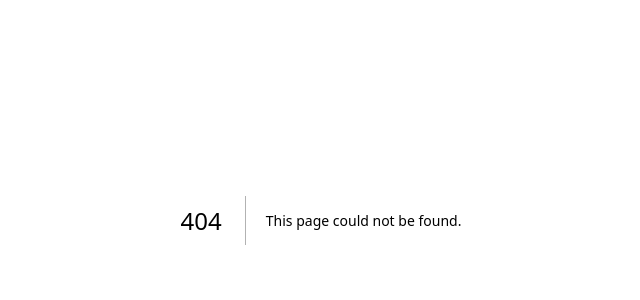
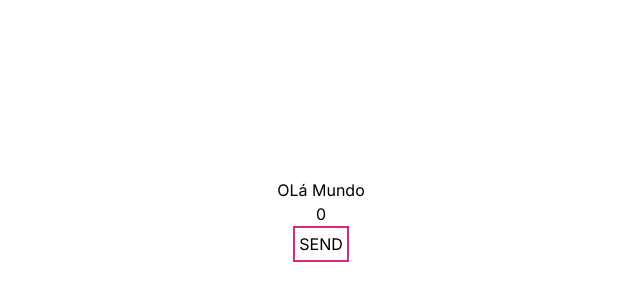
Before and after one commit to davifeitosa0/poc-nextjs, a Next.js app in the folder poc_next/: page /teste in a window 1280 px wide. Before the commit this address had no page. Shown: the part 180-480 px from the top of the page, without its empty margins (319-959 px from the left). Built offline with nearby package versions, Linux system fonts and the light colour scheme.

Commit message:
FEAT - Adicionando exemplo sobre use client e server

```diff
--- /dev/null
+++ b/poc_next/src/app/teste/page.tsx
@@ -0,0 +1,10 @@
+import ExemploContador from '@/components/exemploContador';
+
+export default function KaorasdasdasiNePage() {
+  return (
+    <div className="flex flex-col h-screen items-center justify-center">
+      <h1> OLá Mundo</h1>
+      <ExemploContador />
+    </div>
+  );
+}
--- /dev/null
+++ b/poc_next/src/components/exemploContador.tsx
@@ -0,0 +1,18 @@
+'use client'
+
+import { useState } from "react";
+
+export default function ExemploContador() {
+    const [count, setCount] = useState(0);
+    return (
+    <>
+    <h1>{count}</h1>
+      <button
+        className="border-2 p-1 border-pink-600  "
+        onClick={() => setCount(count + 1)}
+        >
+        SEND
+      </button>
+          </>
+  );
+}
--- a/poc_next/src/components/sideBarButton.tsx
+++ b/poc_next/src/components/sideBarButton.tsx
@@ -10,10 +10,10 @@ export default function SideBarButton({
   placementText = "right",
 }: SideBarButtonProps) {
   return (
-    <div className="h-[50px] w-[50px] text-[#fefefe] p-1 flex items-center justify-center rounded-md hover:bg-[#09536b] hover:border hover:border-[#22485b] cursor-pointer">
-      <Tooltip title={tooltip} placement={placementText}>
+    <Tooltip title={tooltip} placement={placementText}>
+      <div className="h-[50px] w-[50px] text-[#fefefe] p-1 flex items-center justify-center rounded-md hover:bg-[#09536b] hover:border hover:border-[#fefefe] cursor-pointer">
         <FontAwesomeIcon className="w-6 h-6" icon={icon}></FontAwesomeIcon>
-      </Tooltip>
-    </div>
+      </div>
+    </Tooltip>
   );
 }
```
